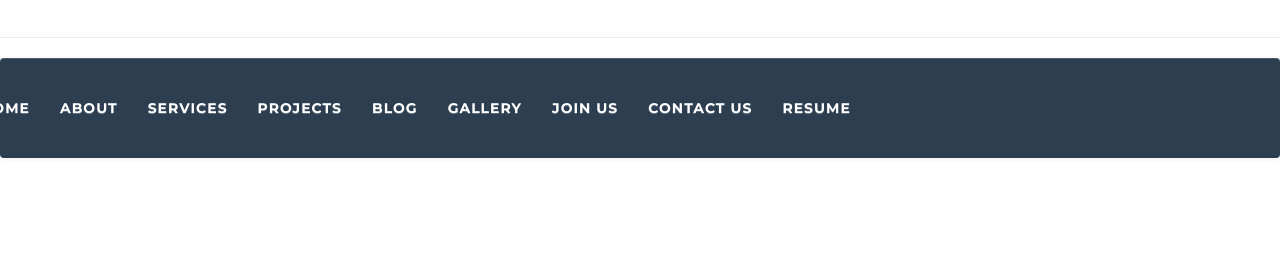
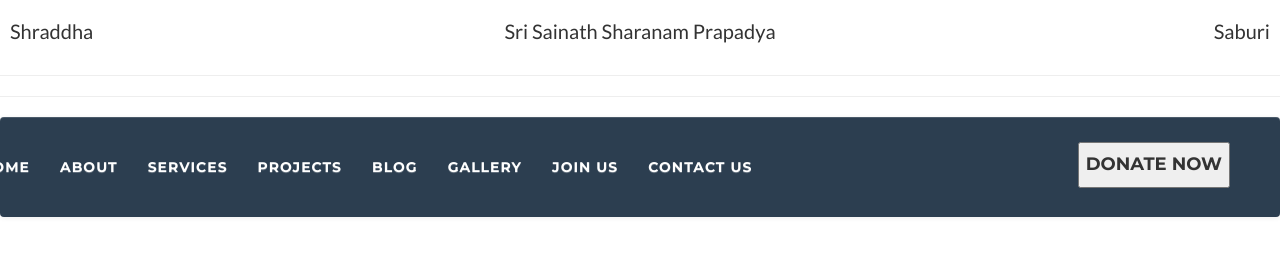
Before and after one commit to KiranRiddle7/SriSaiTrust, a website: page index.html in a window 1280 px wide. Shown: the part 152-408 px from the top of the page. Drawn offline with nearby package versions, Linux system fonts and the light colour scheme.

Commit message:
initial commit

```diff
--- a/css/style.css
+++ b/css/style.css
@@ -36,6 +36,20 @@
 
 #bs-example-navbar-collapse-1 {
 	margin-left: -120px;
+}
+
+#donate {
+
+	position: absolute;
+    right: 50px;
+}
+#temp1 {
+	left: 10px;
+
+}
+
+#temp2 {
+	right: 10px;
 }
 #html {
 	width: 100%;
--- a/index.html
+++ b/index.html
@@ -68,8 +68,23 @@
  </div>
 
   <br>
+<div class="row">
+    <div class="col-lg-1 text-left" id="temp1">
+        <p>Shraddha</p>
+    </div>
+
+    <div class="col-lg-10 text-center">
+        <p>Sri Sainath Sharanam Prapadya</p>
+
+    </div>
+
+    <div class="col-lg-1 text-right" id="temp2">
+        <p >Saburi</p>
+    </div>
+</div>
 
   <hr>
+    <hr>
 
   <div class="row">
 
@@ -120,10 +135,13 @@
                         <a href="#contact">Contact Us</a>
                     </li>
                     </li>
-                    <li>
-                        <a href="docs/MyResume.pdf">Resume</a>
-                    </li>
+
                 </ul>
+
+                 <button type="button" id="donate">
+                     <h4>Donate Now </h4>
+                 </button>
+
             </div>
             <!-- /.navbar-collapse -->
         </div>
```
